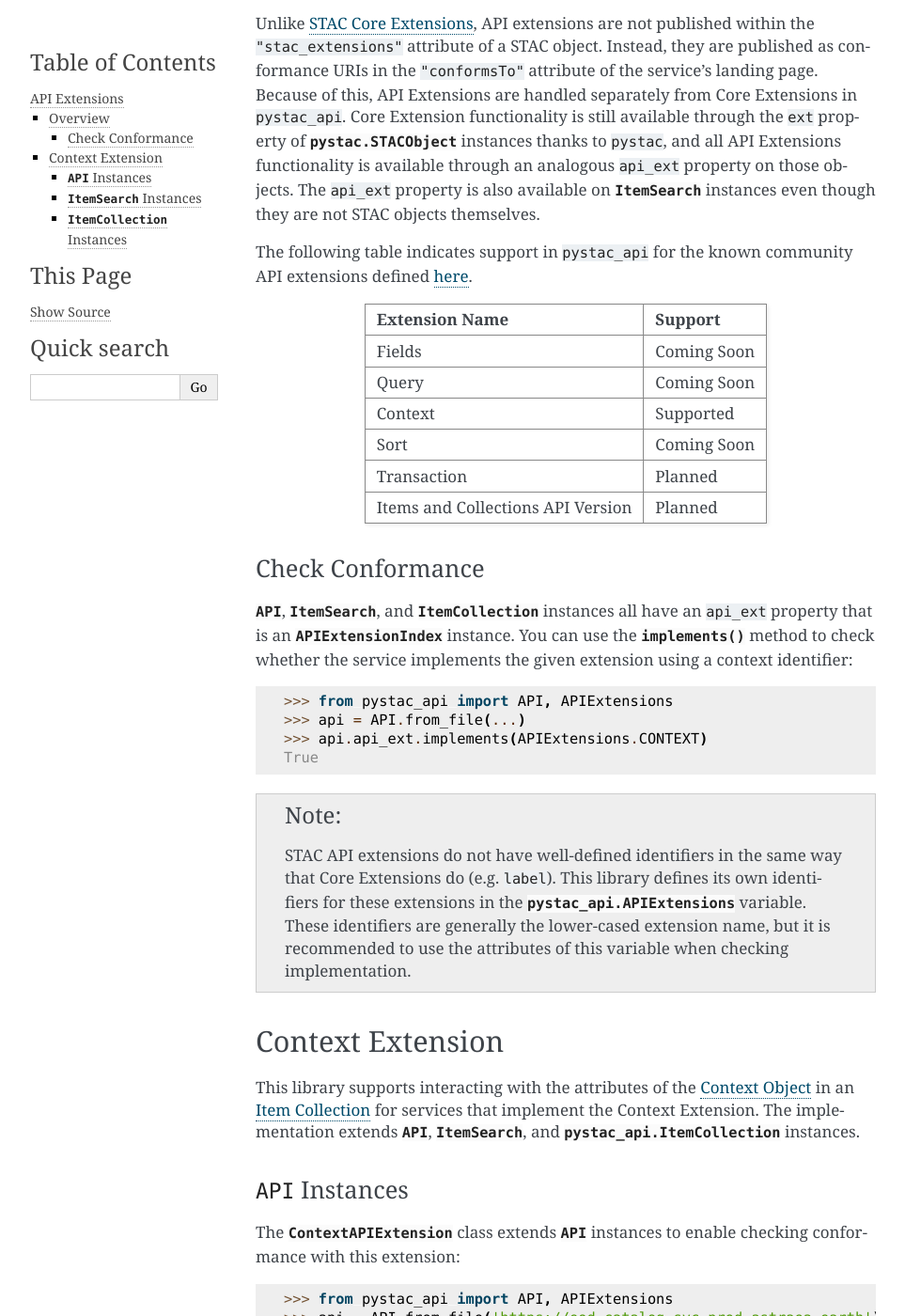
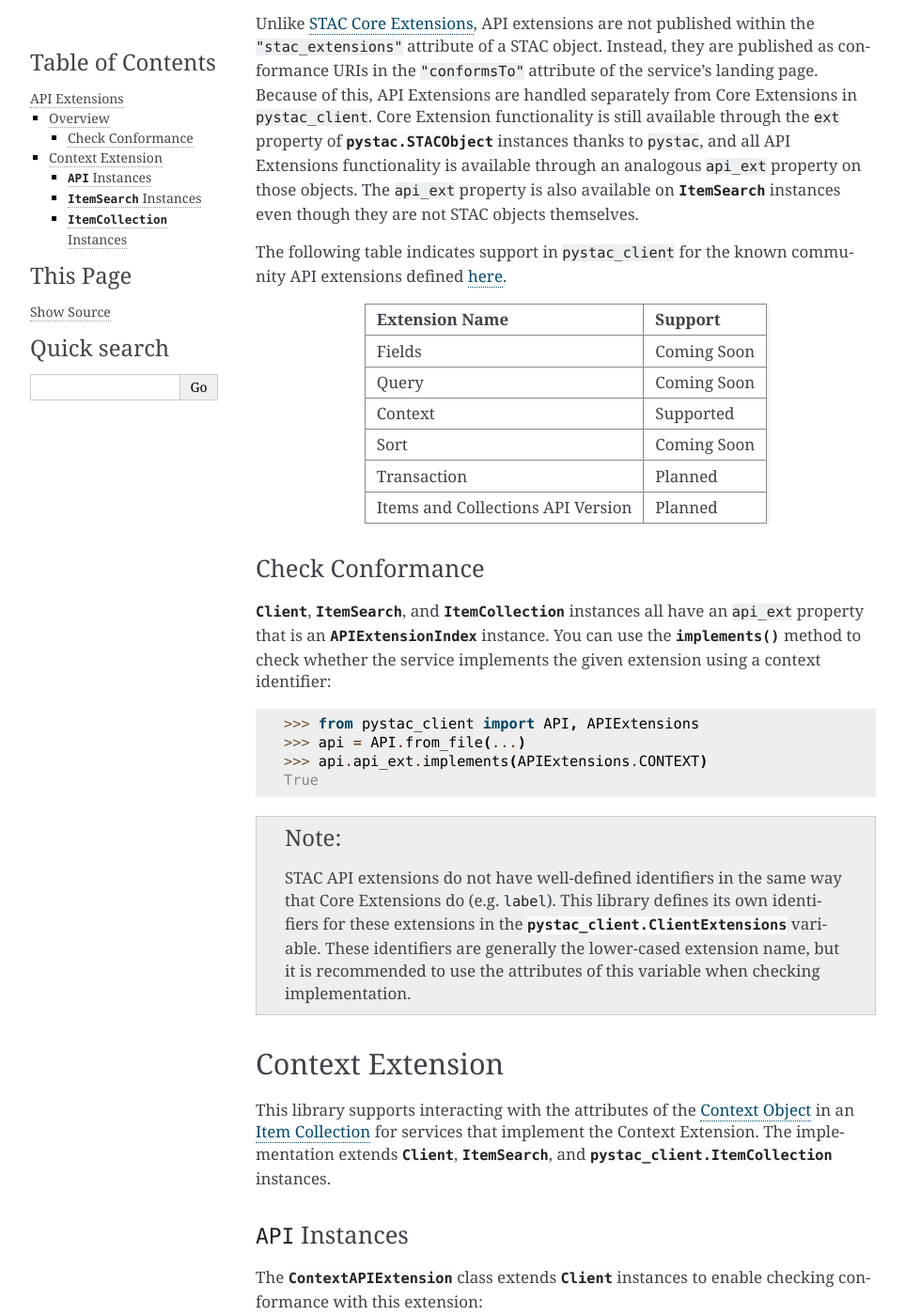
Before and after one commit to stac-utils/pystac-client, a Sphinx documentation site: the page built from docs/source/usage/stac_api_extensions.rst, in a window 1280 px wide and 1400 px high, scrolled down 276 px. Shown: the whole window at 94% size, without its empty margins (148-1111 px from the left). Built offline with Sphinx 7.4.7, drawn with Linux system fonts in a browser that asks for light colours; pages that are not in the unit, such as notebooks, are missing from menus; some of the changed text lies outside the part shown.

Commit message:
some initial doc updates

```diff
--- a/docs/source/usage/stac_api_extensions.rst
+++ b/docs/source/usage/stac_api_extensions.rst
@@ -12,12 +12,12 @@ functionality. Currently, the scope of the API Extensions is limited to Item Sea
 Unlike `STAC Core Extensions <https://github.com/radiantearth/stac-spec/tree/master/extensions>`__, API extensions are
 not published within the ``"stac_extensions"`` attribute of a STAC object. Instead, they are published as conformance
 URIs in the ``"conformsTo"`` attribute of the service's landing page. Because of this, API Extensions are handled
-separately from Core Extensions in ``pystac_api``. Core Extension functionality is still available through the ``ext``
+separately from Core Extensions in ``pystac_client``. Core Extension functionality is still available through the ``ext``
 property of :class:`pystac.STACObject` instances thanks to ``pystac``, and all API Extensions functionality is
 available through an analogous ``api_ext`` property on those objects. The ``api_ext`` property is also available on
-:class:`~pystac_api.ItemSearch` instances even though they are not STAC objects themselves.
+:class:`~pystac_client.ItemSearch` instances even though they are not STAC objects themselves.
 
-The following table indicates support in ``pystac_api`` for the known community API extensions defined
+The following table indicates support in ``pystac_client`` for the known community API extensions defined
 `here <https://github.com/radiantearth/stac-api-spec/blob/master/extensions.md#list-of-community-extensions>`__.
 
 =================================   ===========
@@ -34,14 +34,14 @@ Items and Collections API Version   Planned
 Check Conformance
 +++++++++++++++++
 
-:class:`~pystac_api.API`, :class:`~pystac_api.ItemSearch`, and :class:`~pystac_api.ItemCollection` instances all have
-an ``api_ext`` property that is an :class:`~pystac_api.stac_api_object.APIExtensionIndex` instance. You can use the
-:meth:`~pystac_api.stac_api_object.APIExtensionIndex.implements` method to check whether the service implements the
+:class:`~pystac_client.Client`, :class:`~pystac_client.ItemSearch`, and :class:`~pystac_client.ItemCollection` instances all have
+an ``api_ext`` property that is an :class:`~pystac_client.stac_api_object.APIExtensionIndex` instance. You can use the
+:meth:`~pystac_client.stac_api_object.APIExtensionIndex.implements` method to check whether the service implements the
 given extension using a context identifier:
 
 .. code-block:: python
 
-    >>> from pystac_api import API, APIExtensions
+    >>> from pystac_client import API, APIExtensions
     >>> api = API.from_file(...)
     >>> api.api_ext.implements(APIExtensions.CONTEXT)
     True
@@ -49,7 +49,7 @@ given extension using a context identifier:
 .. note::
 
     STAC API extensions do not have well-defined identifiers in the same way that Core Extensions do (e.g. ``label``).
-    This library defines its own identifiers for these extensions in the :obj:`pystac_api.APIExtensions` variable. These
+    This library defines its own identifiers for these extensions in the :obj:`pystac_client.ClientExtensions` variable. These
     identifiers are generally the lower-cased extension name, but it is recommended to use the attributes of this
     variable when checking implementation.
 
@@ -59,28 +59,28 @@ Context Extension
 This library supports interacting with the attributes of the `Context Object
 <https://github.com/radiantearth/stac-api-spec/tree/master/fragments/context#context-object>`__ in an `Item Collection
 <https://github.com/radiantearth/stac-api-spec/blob/master/fragments/itemcollection/README.md>`__ for services that
-implement the Context Extension. The implementation extends :class:`~pystac_api.API`, :class:`~pystac_api.ItemSearch`, and
-:class:`pystac_api.ItemCollection` instances.
+implement the Context Extension. The implementation extends :class:`~pystac_client.Client`, :class:`~pystac_client.ItemSearch`, and
+:class:`pystac_client.ItemCollection` instances.
 
 ``API`` Instances
 +++++++++++++++++
 
-The :class:`~pystac_api.extensions.context.ContextAPIExtension` class extends :class:`~pystac_api.API` instances to
+The :class:`~pystac_client.extensions.context.ContextAPIExtension` class extends :class:`~pystac_client.Client` instances to
 enable checking conformance with this extension:
 
 .. code-block:: python
 
-    >>> from pystac_api import API, APIExtensions
+    >>> from pystac_client import API, APIExtensions
     >>> api = API.from_file('https://eod-catalog-svc-prod.astraea.earth')
     >>> api.api_ext.implements(APIExtensions.CONTEXT)
     True
 
-No other functionality is added to :class:`~pystac_api.API` instances as part of this extension.
+No other functionality is added to :class:`~pystac_client.Client` instances as part of this extension.
 
 ``ItemSearch`` Instances
 ++++++++++++++++++++++++
 
-The :class:`~pystac_api.extensions.context.ContextItemSearchFragment` class extends :class:`~pystac_api.ItemSearch`
+The :class:`~pystac_client.extensions.context.ContextItemSearchFragment` class extends :class:`~pystac_client.ItemSearch`
 instances to enable checking conformance with this extension:
 
 .. code-block:: python
@@ -92,13 +92,13 @@ instances to enable checking conformance with this extension:
     >>> results.api_ext.implements(APIExtensions.CONTEXT)
     True
 
-No other functionality is added to :class:`~pystac_api.ItemSearch` instances as part of this extension.
+No other functionality is added to :class:`~pystac_client.ItemSearch` instances as part of this extension.
 
 ``ItemCollection`` Instances
 ++++++++++++++++++++++++++++
 
-The :class:`~pystac_api.extensions.context.ContextItemCollectionFragment` class extends
-:class:`~pystac_api.ItemCollection` instances to enable checking conformance with this extension and access to the
+The :class:`~pystac_client.extensions.context.ContextItemCollectionFragment` class extends
+:class:`~pystac_client.ItemCollection` instances to enable checking conformance with this extension and access to the
 ``limit``, ``matched``, and ``returned`` elements of a `Context Object
 <https://github.com/radiantearth/stac-api-spec/tree/master/fragments/context#context-object>`__:
 
```
Also changed, not shown: docs/source/index.rst (+7 -7 lines), docs/source/usage/stac_api_core.rst (+9 -9 lines), docs/source/usage/stac_api_item_search.rst (+9 -9 lines).
